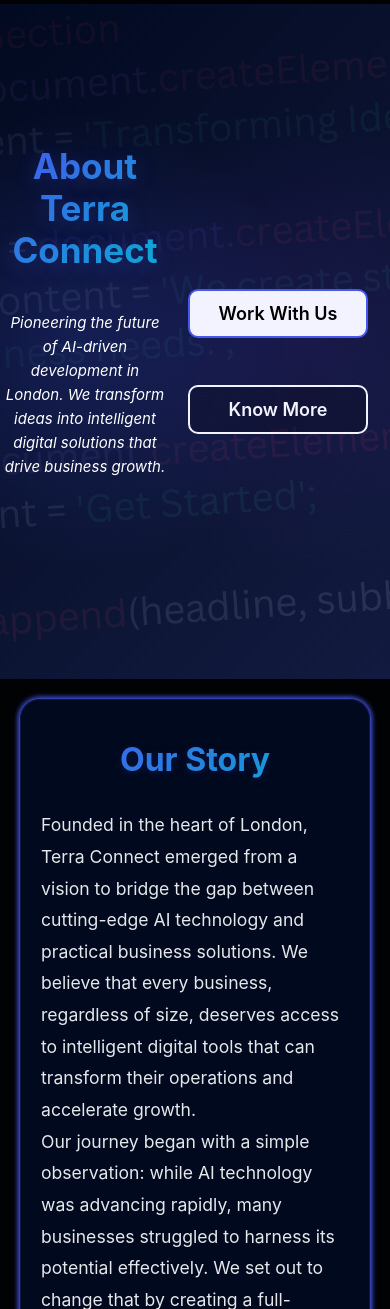
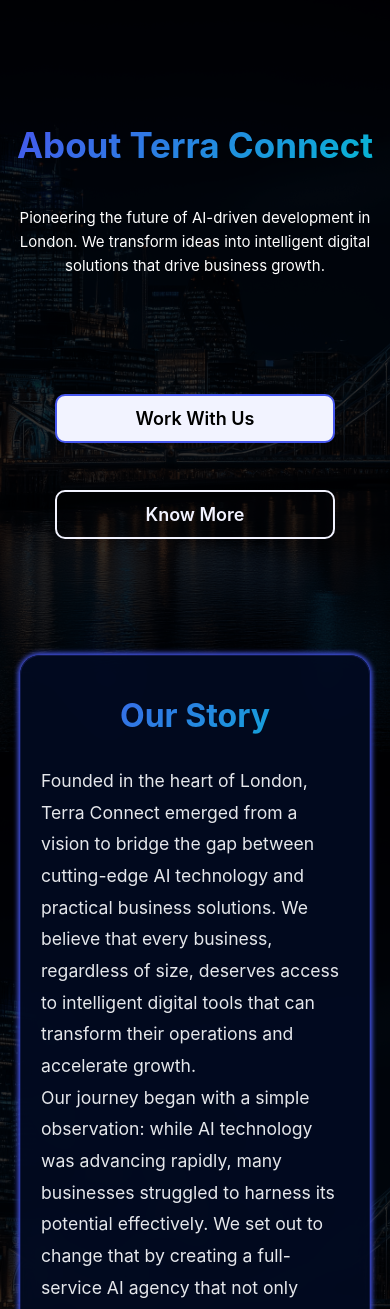
Before and after one commit to Sorin-R/terraconnect, a PHP site: page /about-us/index.html in a window 390 px wide. Shown: the part 92-1401 px from the top of the page. Run offline with PHP 8.4, Linux system fonts and the light colour scheme.

Commit message:
revert: Restore original index.css styles
Reverted changes that added hero section styling to main CSS file.
Will apply mobile-applications styling separately to avoid affecting other pages.

Co-Authored-By: Claude Haiku 4.5 <noreply@anthropic.com>

```diff
--- a/styles/index.css
+++ b/styles/index.css
@@ -1,15 +1,3 @@
-/* ============ Main Background ============ */
-.background {
-    background: linear-gradient(180deg, #010913 0%, #020a22 50%, #010913 100%);
-    color: #e0e0e0;
-    min-height: 100vh;
-}
-
-body {
-    background-color: #010913;
-    color: #e0e0e0;
-}
-
 a {
     color: #fff;
     text-decoration: none;
@@ -50,93 +38,6 @@ a {
 .btn.secondary:hover {
     background: #f2f3ff;
     color: #000;
-}
-
-/* ============ Hero Section ============ */
-.hero {
-    position: relative;
-    min-height: 80vh;
-    display: flex;
-    align-items: center;
-    justify-content: center;
-    padding: 60px 40px;
-    background: linear-gradient(135deg, rgba(2, 10, 34, 0.95) 0%, rgba(20, 30, 70, 0.9) 100%),
-        url('/images/img-png/hero-img.png');
-    background-size: cover;
-    background-position: center;
-    background-attachment: fixed;
-    overflow: hidden;
-}
-
-.hero::before {
-    content: '';
-    position: absolute;
-    top: 0;
-    left: 0;
-    right: 0;
-    bottom: 0;
-    background: radial-gradient(circle at 20% 50%, rgba(70, 87, 237, 0.2) 0%, transparent 50%),
-        radial-gradient(circle at 80% 50%, rgba(100, 50, 200, 0.15) 0%, transparent 50%);
-    pointer-events: none;
-}
-
-.hero-text {
-    position: relative;
-    z-index: 2;
-    text-align: center;
-    max-width: 900px;
-    margin: 0 auto;
-}
-
-.hero-h1 {
-    color: #f2f3ff;
-    font-size: clamp(2.5rem, 5vw, 4rem);
-    font-weight: 700;
-    margin: 0 0 30px 0;
-    line-height: 1.2;
-    text-shadow: 0 4px 20px rgba(70, 87, 237, 0.3);
-    top: 100px;
-    position: relative;
-    text-align: center;
-    transform: translateX(-100%);
-    transition: transform 1s ease-out, opacity 1s ease-out;
-    opacity: 0;
-}
-
-.hero-p-background {
-    background: rgba(70, 87, 237, 0.1);
-    border-left: 4px solid #4657ed;
-    padding: 20px 30px;
-    border-radius: 10px;
-    margin: 30px 0;
-}
-
-.hero-p {
-    color: #b0b0b0;
-    font-size: 1.1rem;
-    line-height: 1.8;
-    margin: 0;
-    font-style: italic;
-}
-
-.hero-cta {
-    display: flex;
-    gap: 20px;
-    justify-content: center;
-    flex-wrap: wrap;
-    margin-top: 40px;
-    position: relative;
-    z-index: 2;
-}
-
-/* ============ Section Titles ============ */
-.section-title {
-    text-align: center;
-    color: #f2f3ff;
-    font-size: clamp(1.8rem, 4vw, 2.5rem);
-    font-weight: 700;
-    margin-bottom: 50px;
-    text-shadow: 0 2px 10px rgba(70, 87, 237, 0.2);
 }
 
 /* ============ Headings ============ */
```
